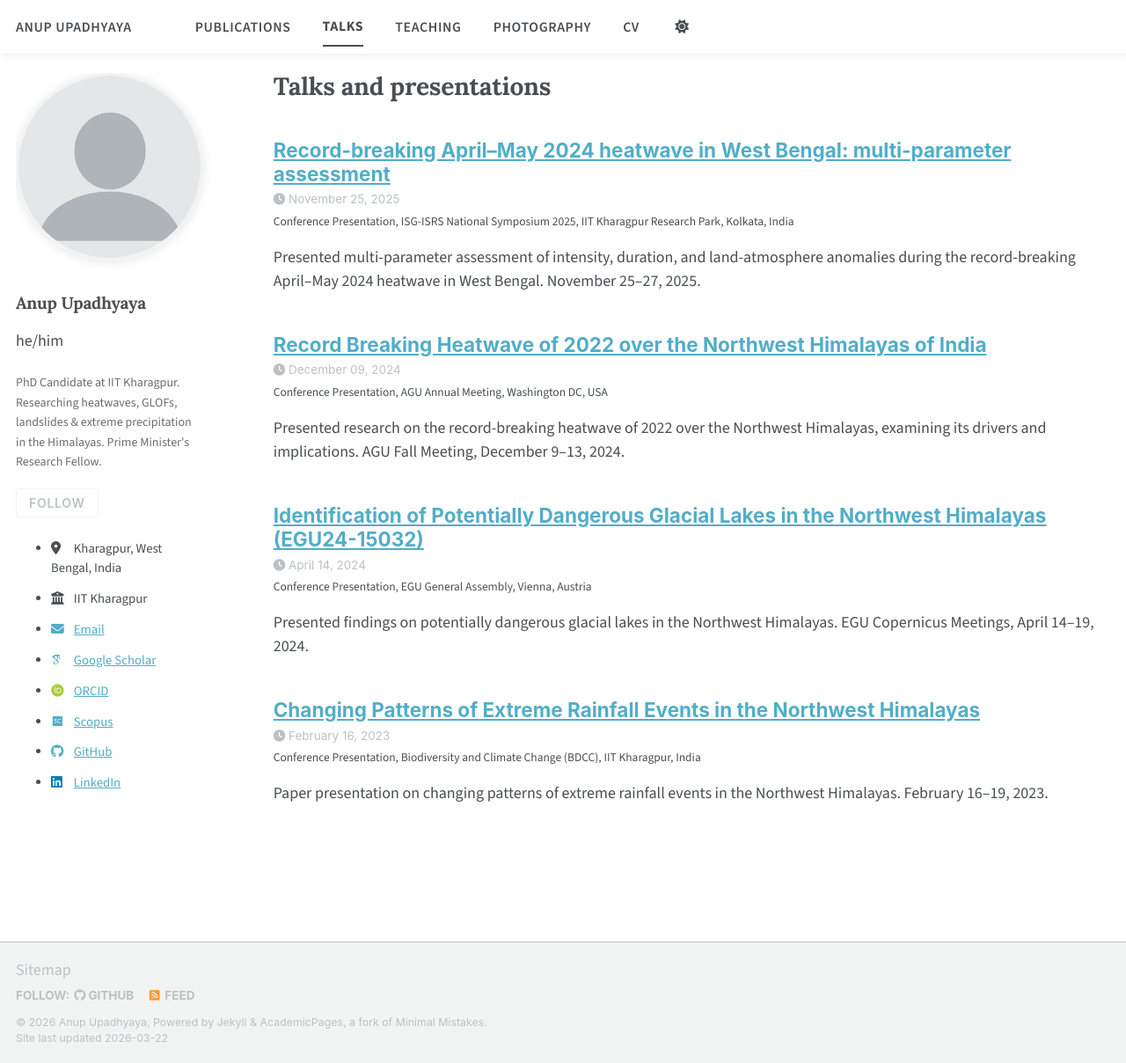
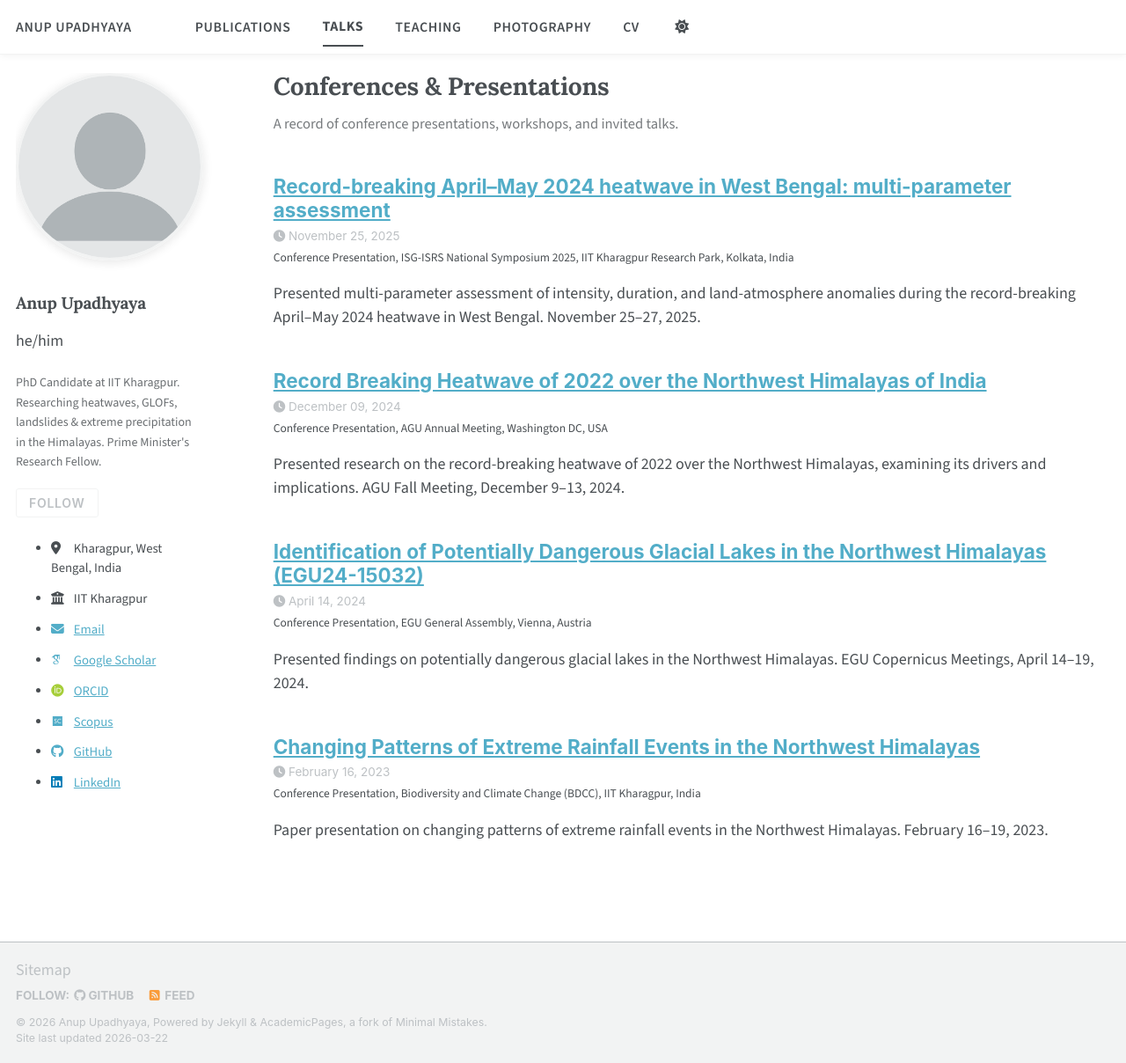
Before and after one commit to anupupadhyaya/anupupadhyaya.github.io, a Jekyll site: the page built from _pages/talks.html, in a window 1280 px wide and 1208 px high. Shown: the whole window at 88% size. Built offline with Jekyll 4.4.1, drawn with Linux system fonts in a browser that asks for light colours; some web fonts are replaced; a script bundle is joined from its source files by our own code; library files that are not in the unit come from our copies.

Commit message:
Update talks.html

```diff
--- a/_pages/talks.html
+++ b/_pages/talks.html
@@ -1,15 +1,13 @@
 ---
 layout: archive
-title: "Talks and presentations"
+title: "Conferences & Presentations"
 permalink: /talks/
 author_profile: true
 ---
 
-{% if site.talkmap_link == true %}
+{% include base_path %}
 
-<p style="text-decoration:underline;"><a href="/talkmap.html">See a map of all the places I've given a talk!</a></p>
-
-{% endif %}
+<p style="font-size:0.92em; opacity:0.75; margin-bottom:2em;">A record of conference presentations, workshops, and invited talks.</p>
 
 {% for post in site.talks reversed %}
   {% include archive-single-talk.html %}
```
